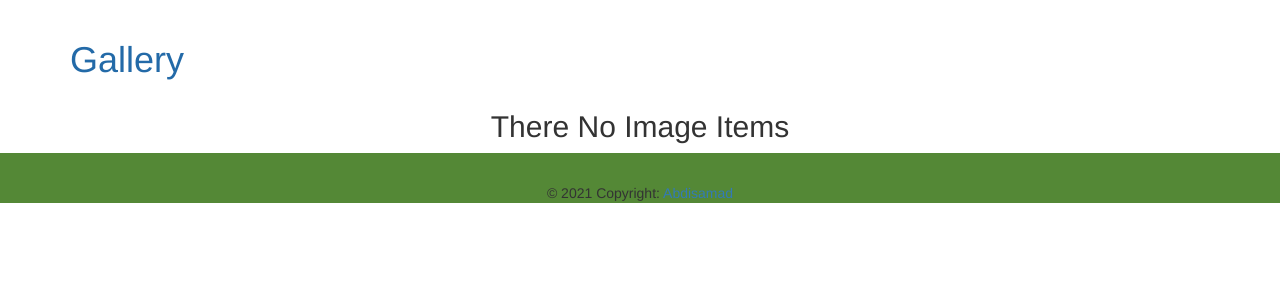
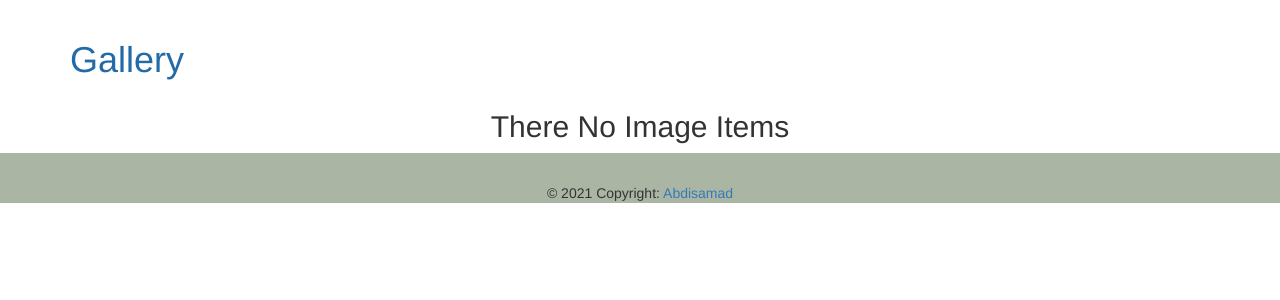
Before and after one commit to Abdisamad100/Gallery-app, a Django app: page / in a window 1280 px wide. Shown: the part 52-352 px from the top of the page. Run offline with Django 3.2, Linux system fonts and the light colour scheme; data that the repository does not hold is empty; some libraries are stand-ins or nearby versions.

Commit message:
modified index.html

```diff
--- a/gallery/static/css/basephotos.css
+++ b/gallery/static/css/basephotos.css
@@ -10,7 +10,7 @@
   margin: 10px;
 }
 footer{
-  background-color:rgb(84, 136, 54);
+  background-color:rgb(170, 182, 163);
 }
 /* .card2>img {
   height: 500px;
```
